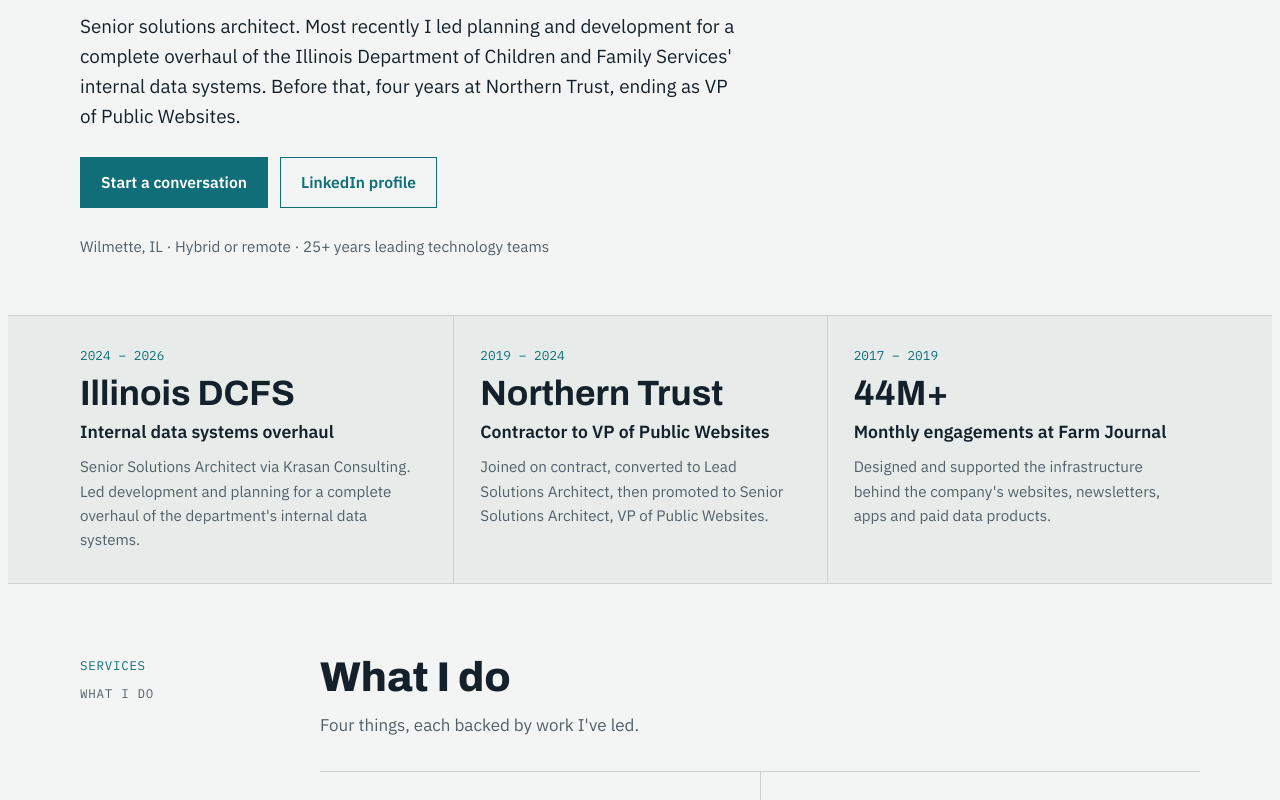
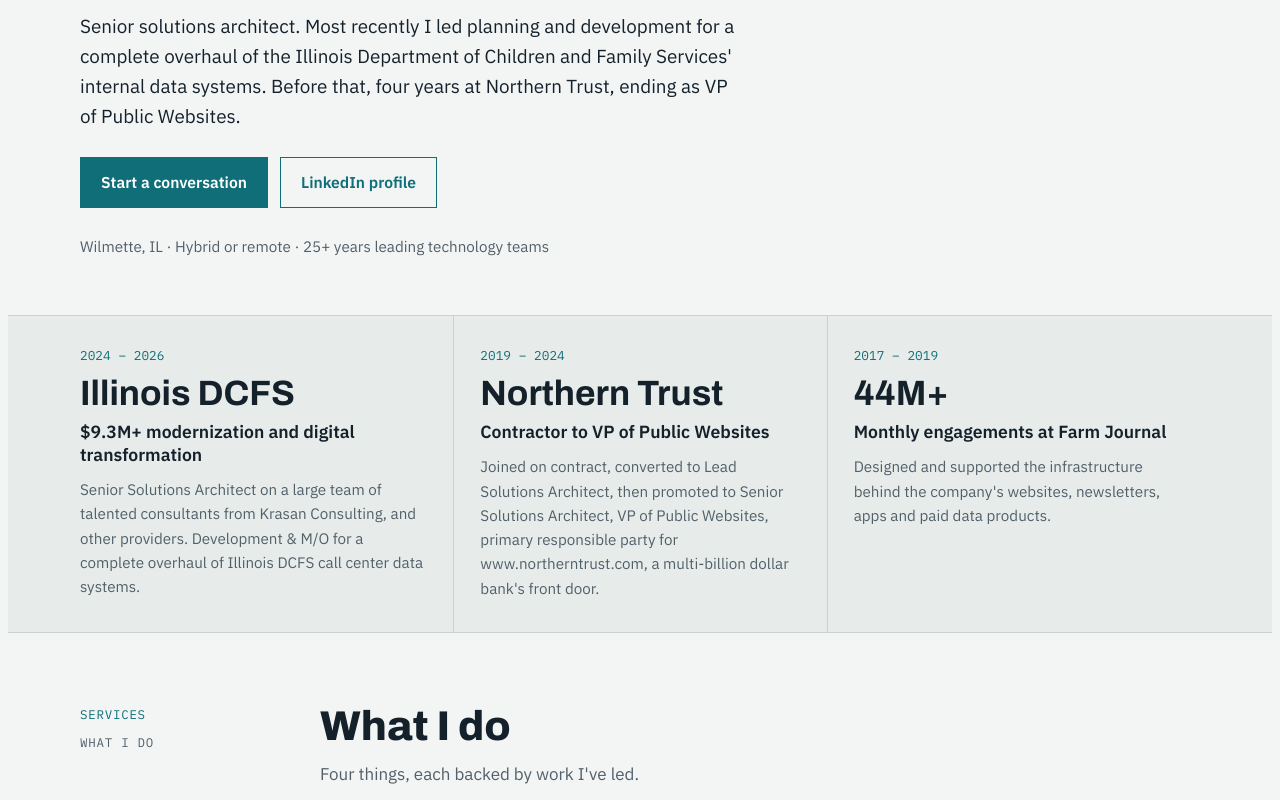
Before and after one commit to luke80/lukerebarchik.com, a plain HTML site: page index.html in a window 1280 px wide. Shown: the part 461-1261 px from the top of the page. Drawn offline with Linux system fonts and the light colour scheme.

Commit message:
Updated wording

```diff
--- a/index.html
+++ b/index.html
@@ -176,14 +176,14 @@ footer.bottom .wrap{padding-block:22px;display:flex;justify-content:space-betwee
       <div class="proj">
         <span class="when">2024 – 2026</span>
         <b>Illinois DCFS</b>
-        <h3>Internal data systems overhaul</h3>
-        <p>Senior Solutions Architect via Krasan Consulting. Led development and planning for a complete overhaul of the department's internal data systems.</p>
+        <h3>$9.3M+ modernization and digital transformation</h3>
+        <p>Senior Solutions Architect on a large team of talented consultants from Krasan Consulting, and other providers. Development & M/O for a complete overhaul of Illinois DCFS call center data systems.</p>
       </div>
       <div class="proj">
         <span class="when">2019 – 2024</span>
         <b>Northern Trust</b>
         <h3>Contractor to VP of Public Websites</h3>
-        <p>Joined on contract, converted to Lead Solutions Architect, then promoted to Senior Solutions Architect, VP of Public Websites.</p>
+        <p>Joined on contract, converted to Lead Solutions Architect, then promoted to Senior Solutions Architect, VP of Public Websites, primary responsible party for www.northerntrust.com, a multi-billion dollar bank's front door.</p>
       </div>
       <div class="proj">
         <span class="when">2017 – 2019</span>
```
